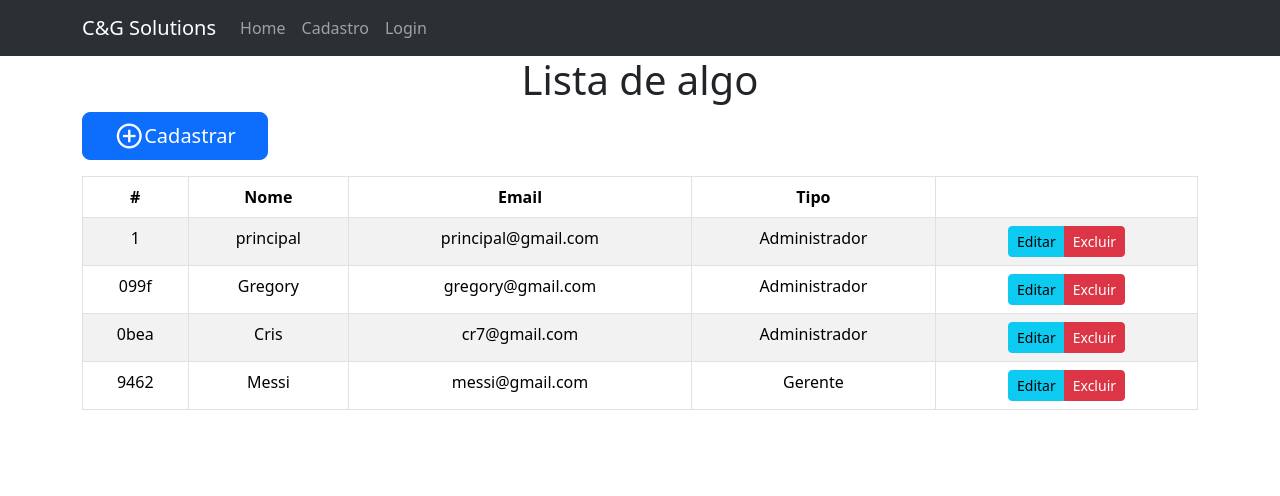
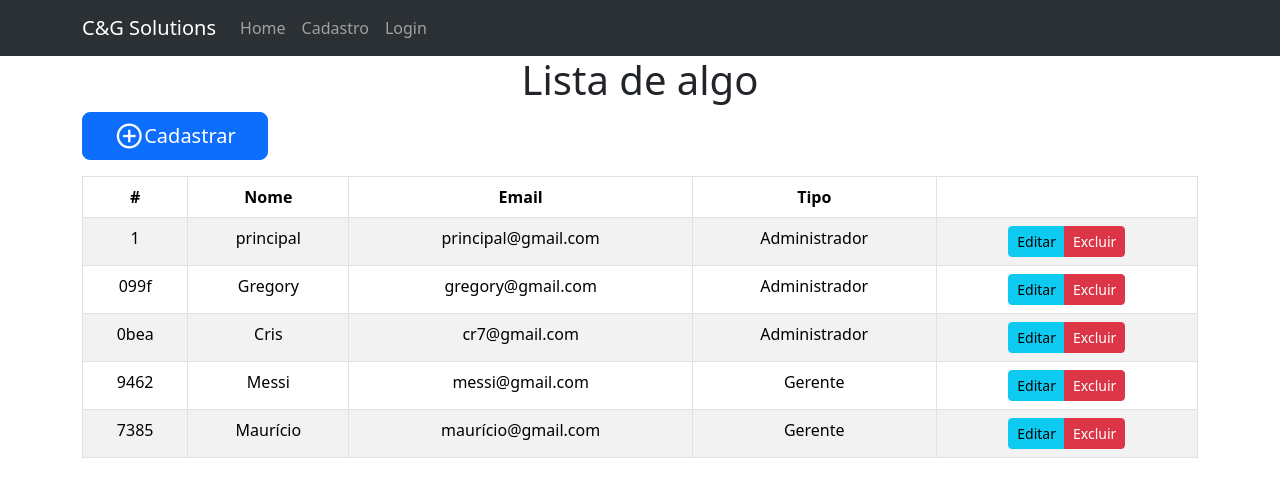
Before and after one commit to Joy-Jn/Prova-Refeita_JOY, a React (Create React App) app: page / in a window 1280 px wide. Shown: the top 496 px of the page. Built offline with nearby package versions, Linux system fonts and the light colour scheme; data requests are answered from the project's data file.

Commit message:
falta só  o update

```diff
--- a/src/data/db.json
+++ b/src/data/db.json
@@ -27,6 +27,13 @@
       "email": "messi@gmail.com",
       "senha": "1234",
       "tipo": "Gerente"
+    },
+    {
+      "id": "7385",
+      "nome": "Maurício",
+      "email": "maurício@gmail.com",
+      "senha": "123456789",
+      "tipo": "Gerente"
     }
   ]
 }
--- a/src/pages/Home.jsx
+++ b/src/pages/Home.jsx
@@ -41,7 +41,7 @@ const Home = () => {
             size="lg"
             className="mb-3 d-inline-flex justify-content-center"
             onClick={() => {
-              setModalCadastrar(true)
+              setModalCadastrar(true);
             }}
           >
             <span
@@ -74,7 +74,19 @@ const Home = () => {
                 <td>
                   <ButtonGroup size="sm">
                     <Button variant="info">Editar</Button>
-                    <Button variant="danger">Excluir</Button>
+                    <Button
+                      variant="danger"
+                      onClick={async () => {
+                        const res = await fetch(`http://localhost:5000/usuarios/${user.id}`, {
+                          method: "DELETE",
+                          headers: { "Content-Type": "application/json" },
+                        });
+                        const funcionarioRemovido = await res.json()
+                        alert(`Usuário ${funcionarioRemovido.nome} foi excluido`)
+                      }}
+                    >
+                      Excluir
+                    </Button>
                   </ButtonGroup>
                 </td>
               </tr>
```
